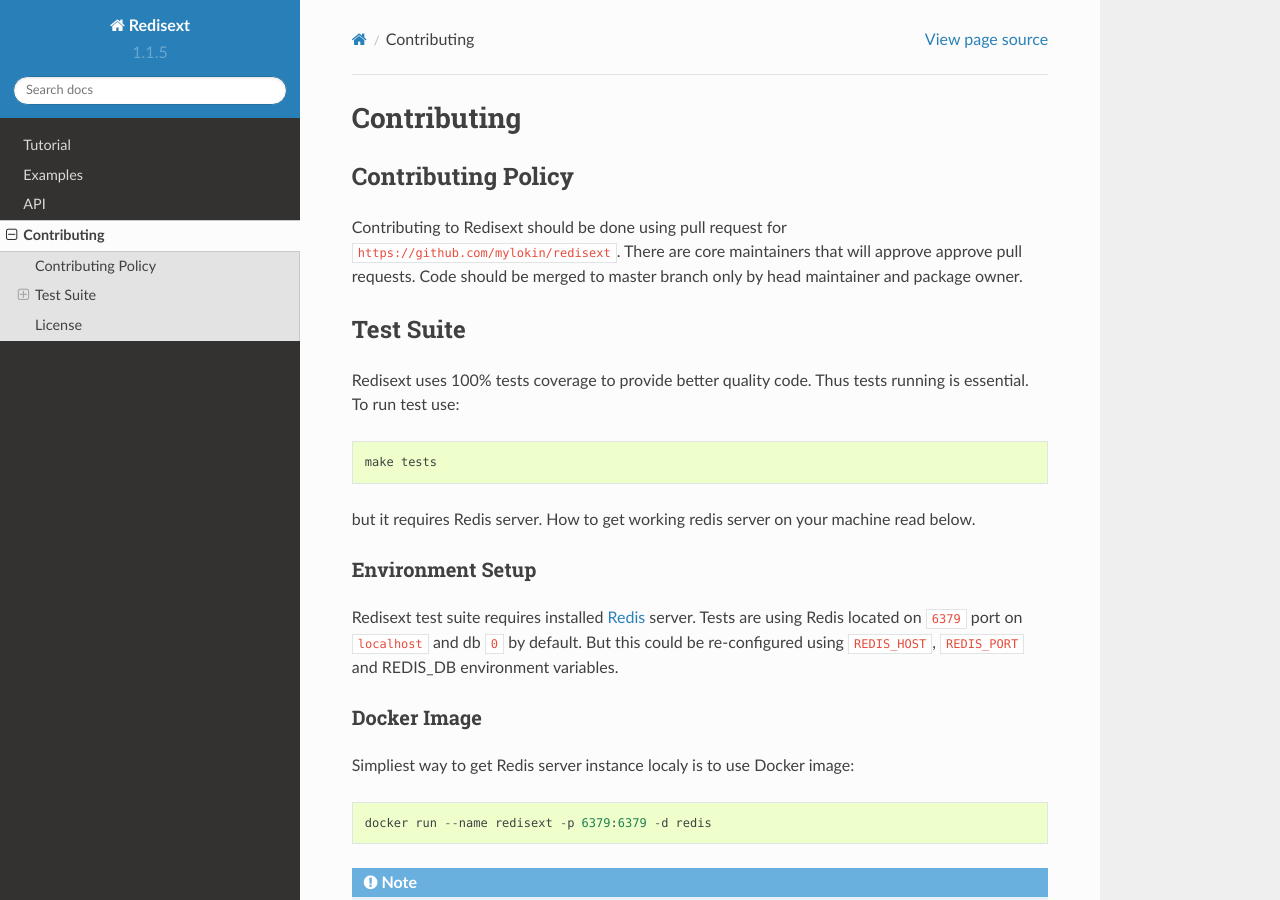
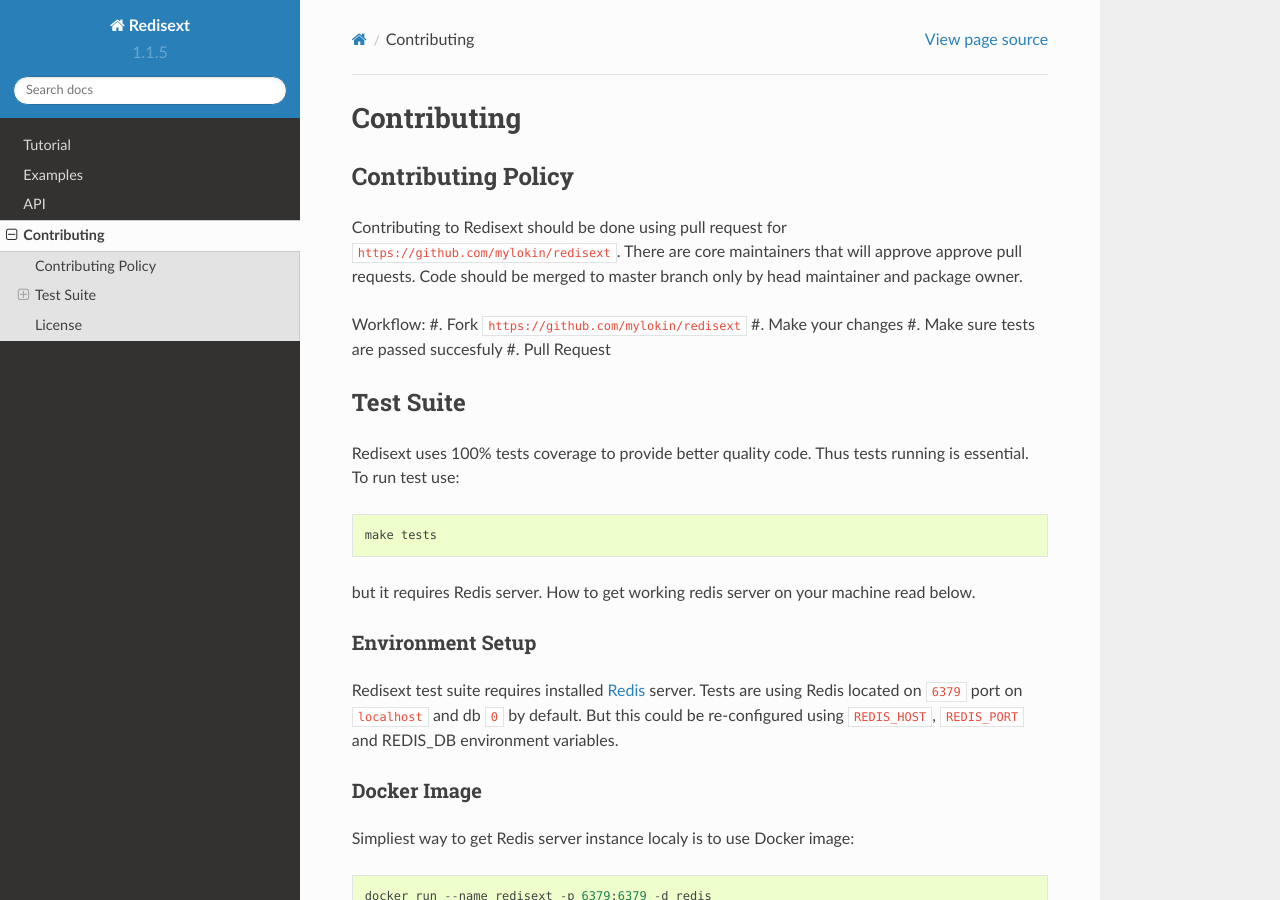
Before and after one commit to mylokin/redisext, a Sphinx documentation site: the page built from docs/modules/contributing.rst, in a window 1280 px wide and 900 px high. Built offline with Sphinx 7.4.7 and the Read the Docs theme 2.0.0, drawn with Linux system fonts in a browser that asks for light colours.

Commit message:
add workflow section to redisext

```diff
--- a/docs/modules/contributing.rst
+++ b/docs/modules/contributing.rst
@@ -8,6 +8,13 @@
 ``https://github.com/mylokin/redisext``. There are core maintainers that will
 approve approve pull requests. Code should be merged to master branch only by
 head maintainer and package owner.
+
+Workflow:
+#. Fork ``https://github.com/mylokin/redisext``
+#. Make your changes
+#. Make sure tests are passed succesfuly
+#. Pull Request
+
 
 Test Suite
 ----------
```
